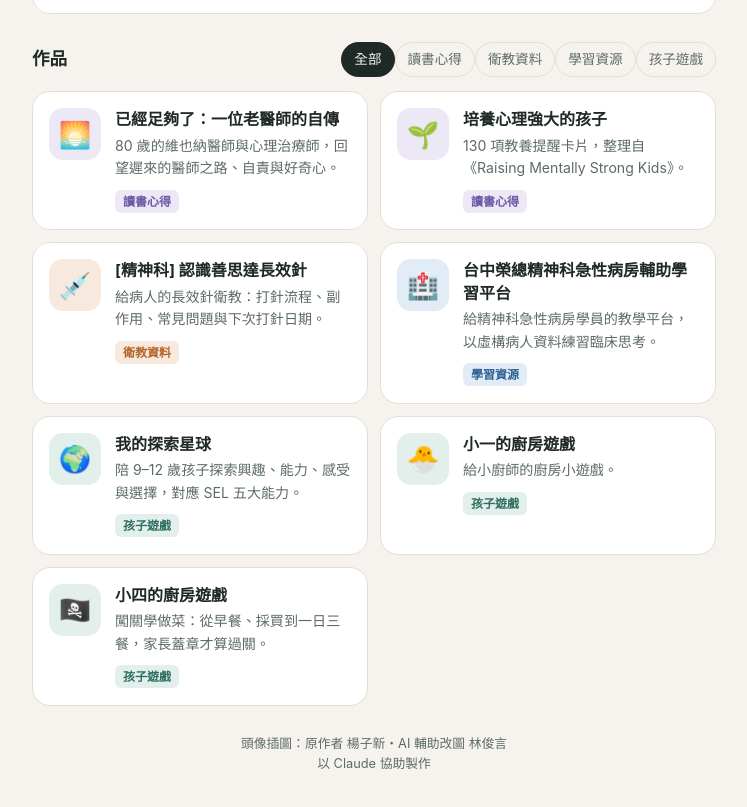
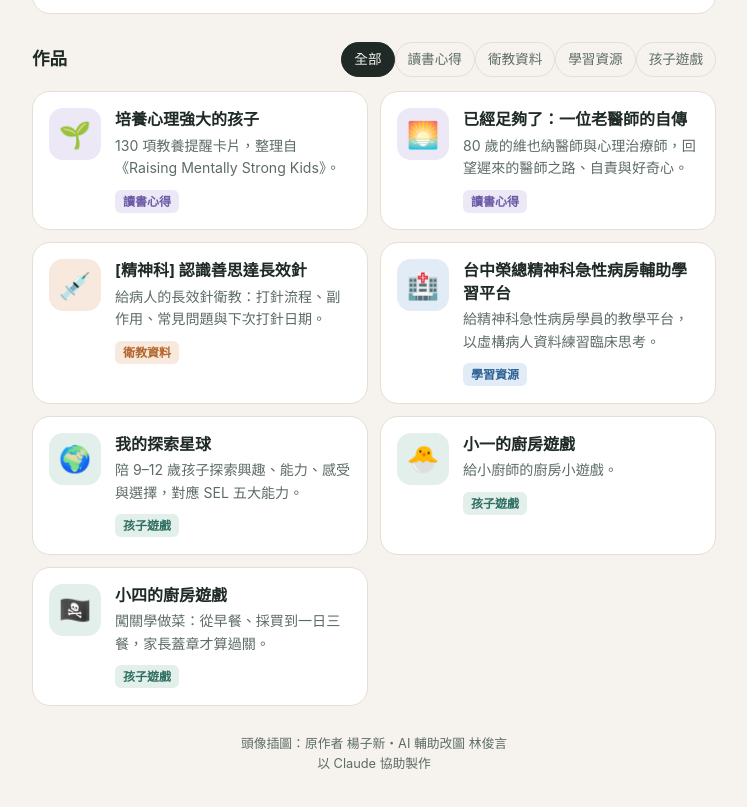
Before and after one commit to ccc99188-oss/ccc99188-oss.github.io, a plain HTML site: page index.html in a window 1280 px wide. Shown: the part 920-1727 px from the top of the page, without its empty margins (266-1013 px from the left). Drawn offline with Linux system fonts and the light colour scheme.

Commit message:
Pin 培養心理強大的孩子 first in its category
Co-Authored-By: Claude Opus 5.5 <noreply@anthropic.com>

```diff
--- a/index.html
+++ b/index.html
@@ -258,6 +258,7 @@
     },
     {
       title: "培養心理強大的孩子",
+      pinned: true,   // 置頂：永遠排在同分類第一個
       desc: "130 項教養提醒卡片，整理自《Raising Mentally Strong Kids》。",
       icon: "🌱",
       cat: "讀書心得",
@@ -289,7 +290,7 @@
     grid.innerHTML = "";
     const list = projects
       .filter(p => current === "全部" || p.cat === current)
-      .sort((a, b) => cats.indexOf(a.cat) - cats.indexOf(b.cat));
+      .sort((a, b) => (cats.indexOf(a.cat) - cats.indexOf(b.cat)) || ((b.pinned ? 1 : 0) - (a.pinned ? 1 : 0)));
     if (!list.length) {
       grid.innerHTML = '<div class="empty">這個分類的作品準備中 ✨</div>';
       return;
```
